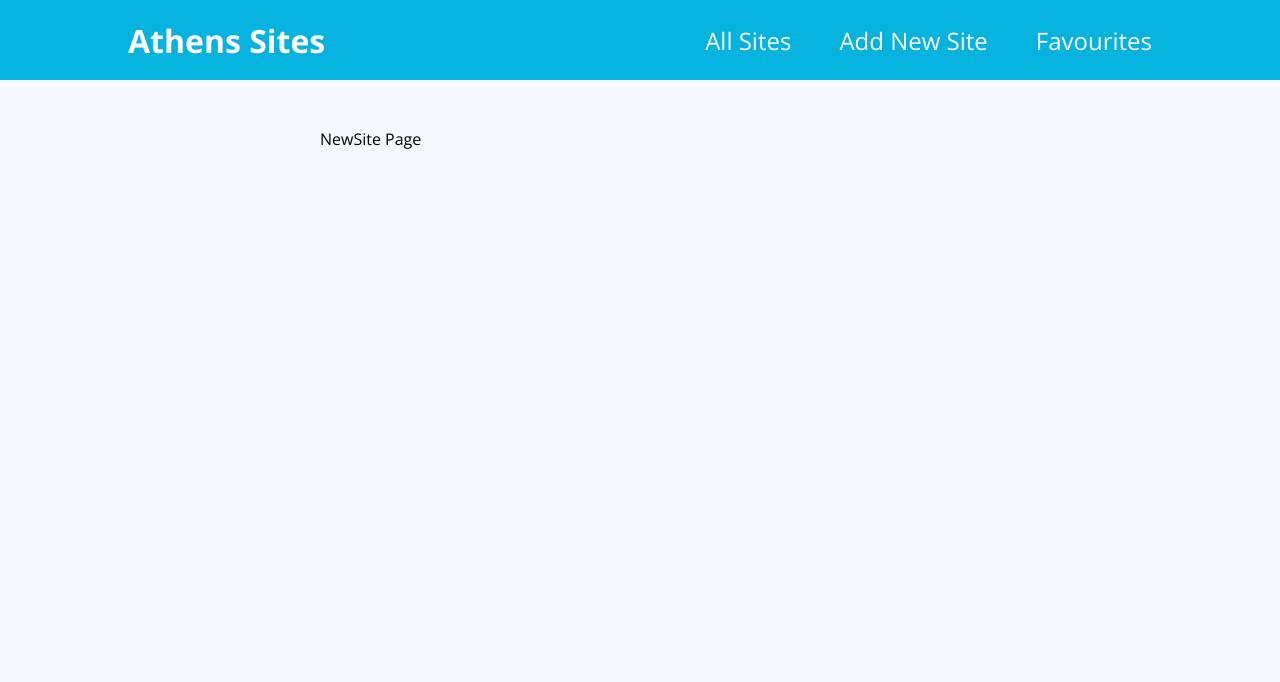
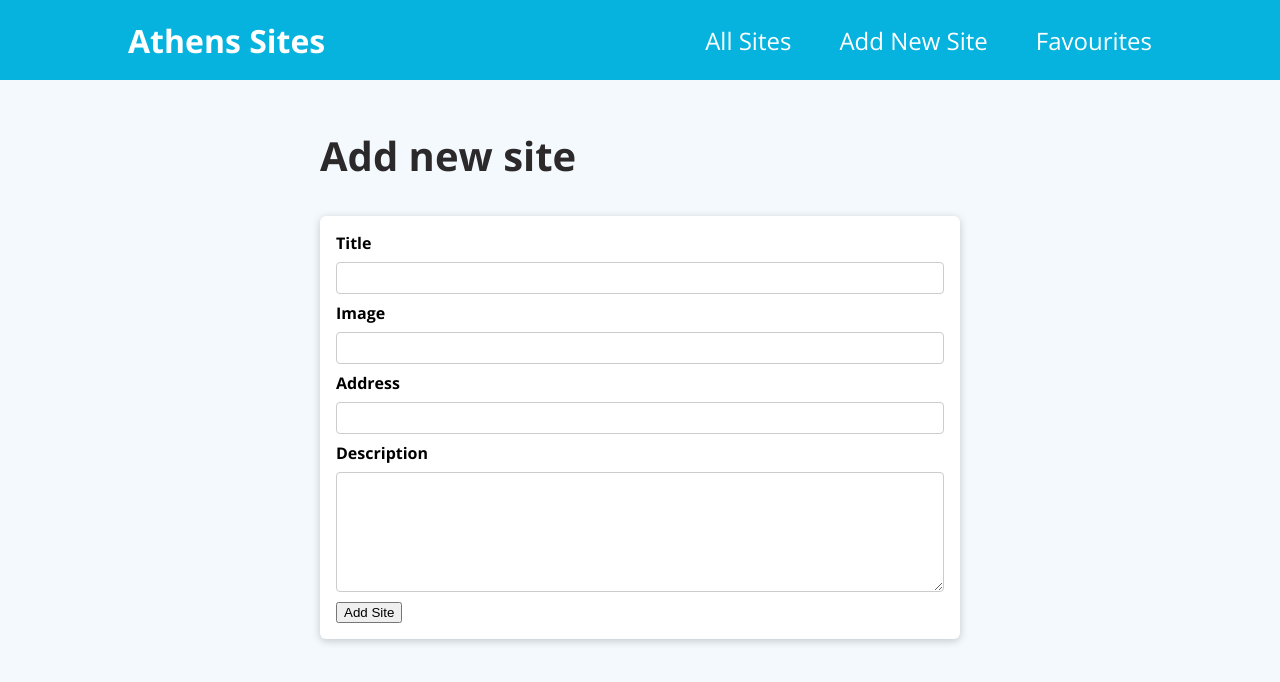
Before and after one commit to ioannakok/athens-sites-app, a React (Create React App) app: page /new-meetup in a window 1280 px wide. Shown: the top 682 px of the page. Built offline with nearby package versions, Linux system fonts and the light colour scheme.

Commit message:
Add form to add new site

```diff
--- /dev/null
+++ b/src/components/layout/sites/NewSiteForm.js
@@ -0,0 +1,56 @@
+import { useRef } from 'react';
+import Card from "../../ui/Card";
+import classes from './NewSiteForm.module.css';
+
+
+function NewSiteForm(props) {
+
+    const titleInputRef = useRef();
+    const imageInputRef = useRef();
+    const addressInputRef = useRef();
+    const descriptionInputRef = useRef();
+
+    function submitHandler(event) {
+        event.preventDefault();
+
+        const enteredTitle = titleInputRef.current.value;
+        const enteredImage = imageInputRef.current.value;
+        const enteredAddress = addressInputRef.current.value;
+        const enteredDescription = descriptionInputRef.current.value;
+
+        const siteData = {
+            title: enteredTitle,
+            image: enteredImage,
+            address: enteredAddress,
+            description: enteredDescription
+        };
+
+        console.log(siteData);
+    }
+
+    return <Card>
+        <form className={classes.form} onSubmit={submitHandler}>
+            <div className={classes.control}>
+                <label htmlFor='title'>Title</label>
+                    <input type='text' required id='title' ref={titleInputRef} />
+            </div>
+            <div className={classes.control}>
+                <label htmlFor='image'>Image</label>
+                    <input type='url' required id='image' ref={imageInputRef} />
+            </div>
+            <div className={classes.control}>
+                <label htmlFor='address'>Address</label>
+                    <input type='text' required id='address' ref={addressInputRef} />
+            </div>
+            <div className={classes.control}>
+                <label htmlFor='description'>Description</label>
+                <textarea id="description" required rows='5' ref={descriptionInputRef} />
+            </div>
+            <div className={classes.action}>
+                <button>Add Site</button>
+            </div>
+        </form>
+    </Card>
+}
+
+export default NewSiteForm;
--- /dev/null
+++ b/src/components/layout/sites/NewSiteForm.module.css
@@ -0,0 +1,45 @@
+.form {
+    padding: 1rem;
+  }
+
+  .control {
+    margin-bottom: 0.5rem;
+  }
+
+  .control label {
+    display: block;
+    font-weight: bold;
+    margin-bottom: 0.5rem;
+  }
+
+  .control input,
+  .control textarea {
+    display: block;
+    font: inherit;
+    border-radius: 4px;
+    border: 1px solid #ccc;
+    padding: 0.25rem;
+    width: 100%;
+  }
+
+  .actions {
+    margin-top: 1rem;
+    text-align: right;
+  }
+
+  .actions button {
+    font: inherit;
+    cursor: pointer;
+    background-color: #77002e;
+    color: white;
+    padding: 0.5rem 1.5rem;
+    border: 1px solid #77002e;
+    border-radius: 4px;
+    font-weight: bold;
+  }
+
+  .actions button:hover,
+  .actions button:active {
+    background-color: #a50e48;
+    border-color: #a50e48;
+  }
--- a/src/pages/NewSite.js
+++ b/src/pages/NewSite.js
@@ -1,5 +1,10 @@
+import NewSiteForm from "../components/layout/sites/NewSiteForm";
+
 function NewSite() {
-    return <div>NewSite Page</div>;
+    return <section>
+        <h1>Add new site</h1>
+        <NewSiteForm />
+    </section>
 }
 
 export default NewSite;
```
